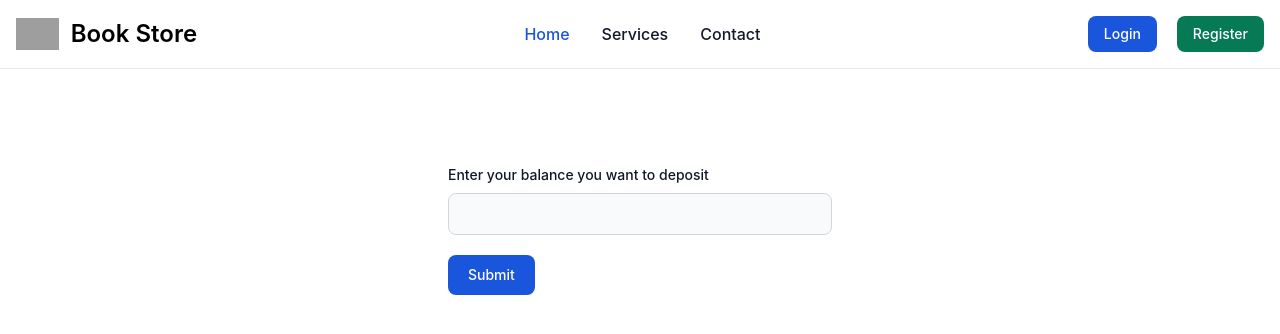
After one commit to mallick-portfolio/django-book-store, a Django app: page /accounts/deposit/ in a window 1280 px wide. The commit adds this page. Shown: the top 334 px of the page. Run offline with Django 5.2, Linux system fonts and the light colour scheme; some libraries are stand-ins or nearby versions; grey boxes are pictures that could not be loaded.

Commit message:
added user deposit functionality

```diff
--- a/accounts/admin.py
+++ b/accounts/admin.py
@@ -1,6 +1,6 @@
 from django.contrib import admin
 from django.contrib.auth.admin import UserAdmin
-from .models import CustomUser, UserBankAccount, Transaction
+from .models import CustomUser, UserBankAccount
 from .forms import CustomUserCreationForm, CustomUserChangeForm
 
 # Register your models here.
@@ -38,5 +38,4 @@ class UserBankAccountAdmin(admin.ModelAdmin):
   readonly_fields = ['balance']
 
 admin.site.register(UserBankAccount, UserBankAccountAdmin)
-admin.site.register(Transaction)
 admin.site.register(CustomUser, CustomUserAdmin)
--- a/accounts/forms.py
+++ b/accounts/forms.py
@@ -52,8 +52,6 @@ class CustomUserCreationForm(UserCreationForm):
 
 
 
-
-
 class CustomUserChangeForm(UserChangeForm):
   class Meta:
     model = CustomUser
--- a/accounts/urls.py
+++ b/accounts/urls.py
@@ -11,4 +11,5 @@ urlpatterns = [
     path('login/',views.login_user, name='login'),
     path('logout/',views.user_logout, name='logout'),
     path('me/',MyBookListView.as_view(), name='my_book_list'),
+    path('deposit/',views.deposit, name='deposit'),
 ]
--- a/accounts/views.py
+++ b/accounts/views.py
@@ -30,6 +30,17 @@ def login_user(request):
   else:
     return render(request, './accounts/login.html')
 
+def deposit(request):
+  if request.method == "POST":
+    amount = request.POST['balance']
+    account = models.UserBankAccount.objects.filter(user=request.user).first()
+    print(account)
+    if account is not None:
+      account.balance += int(amount)
+      account.save()
+      messages.success(request, 'Balance added successfully')
+  return render(request, './accounts/addmoney.html')
+
 
 
 class UserRegistrationForm(FormView):
--- /dev/null
+++ b/templates/accounts/addmoney.html
@@ -0,0 +1,25 @@
+{% extends "base.html" %}
+{% load static %}
+
+{% block content %}
+
+
+
+<div class="container px-16 my-24">
+
+
+<form method='post' class="max-w-sm mx-auto my-16">
+  {% csrf_token %}
+
+  <div class="mb-5">
+    <label for="balance" class="block mb-2 text-sm font-medium text-gray-900 dark:text-white">Enter your balance you want to deposit</label>
+    <input type="text" name='balance' id="balance" class="bg-gray-50 border border-gray-300 text-gray-900 text-sm rounded-lg focus:ring-blue-500 focus:border-blue-500 block w-full p-2.5 dark:bg-gray-700 dark:border-gray-600 dark:placeholder-gray-400 dark:text-white dark:focus:ring-blue-500 dark:focus:border-blue-500" required>
+  </div>
+
+  <button type="submit" class="text-white bg-blue-700 hover:bg-blue-800 focus:ring-4 focus:outline-none focus:ring-blue-300 font-medium rounded-lg text-sm w-full sm:w-auto px-5 py-2.5 text-center dark:bg-blue-600 dark:hover:bg-blue-700 dark:focus:ring-blue-800">Submit</button>
+</form>
+
+</div>
+
+
+{% endblock content %}
--- a/templates/header.html
+++ b/templates/header.html
@@ -22,12 +22,19 @@
       class="flex gap-2 md:order-2 space-x-3 md:space-x-0 rtl:space-x-reverse"
     >
     {% if request.user.is_authenticated %}
+    <button
+      type="button"
+      class="text-white bg-blue-600 hover:bg-blue-600 focus:ring-4 focus:outline-none focus:ring-blue-600 font-medium rounded-lg text-sm px-4 py-2 text-center dark:bg-blue-600 dark:hover:bg-blue-600 dark:focus:ring-blue-600"
+    >
+      <a href="{% url 'deposit' %}">Deposit</a>
+    </button>
       <button
       type="button"
       class="text-white bg-red-600 hover:bg-red-600 focus:ring-4 focus:outline-none focus:ring-red-600 font-medium rounded-lg text-sm px-4 py-2 text-center dark:bg-red-600 dark:hover:bg-red-600 dark:focus:ring-red-600"
     >
       <a href="{% url 'logout' %}">Logout</a>
     </button>
+
     {% else %}
       <button
       type="button"
```
Also changed, not shown: accounts/models.py (+0 -10 lines), accounts/migrations/0009_delete_transaction.py (added).
